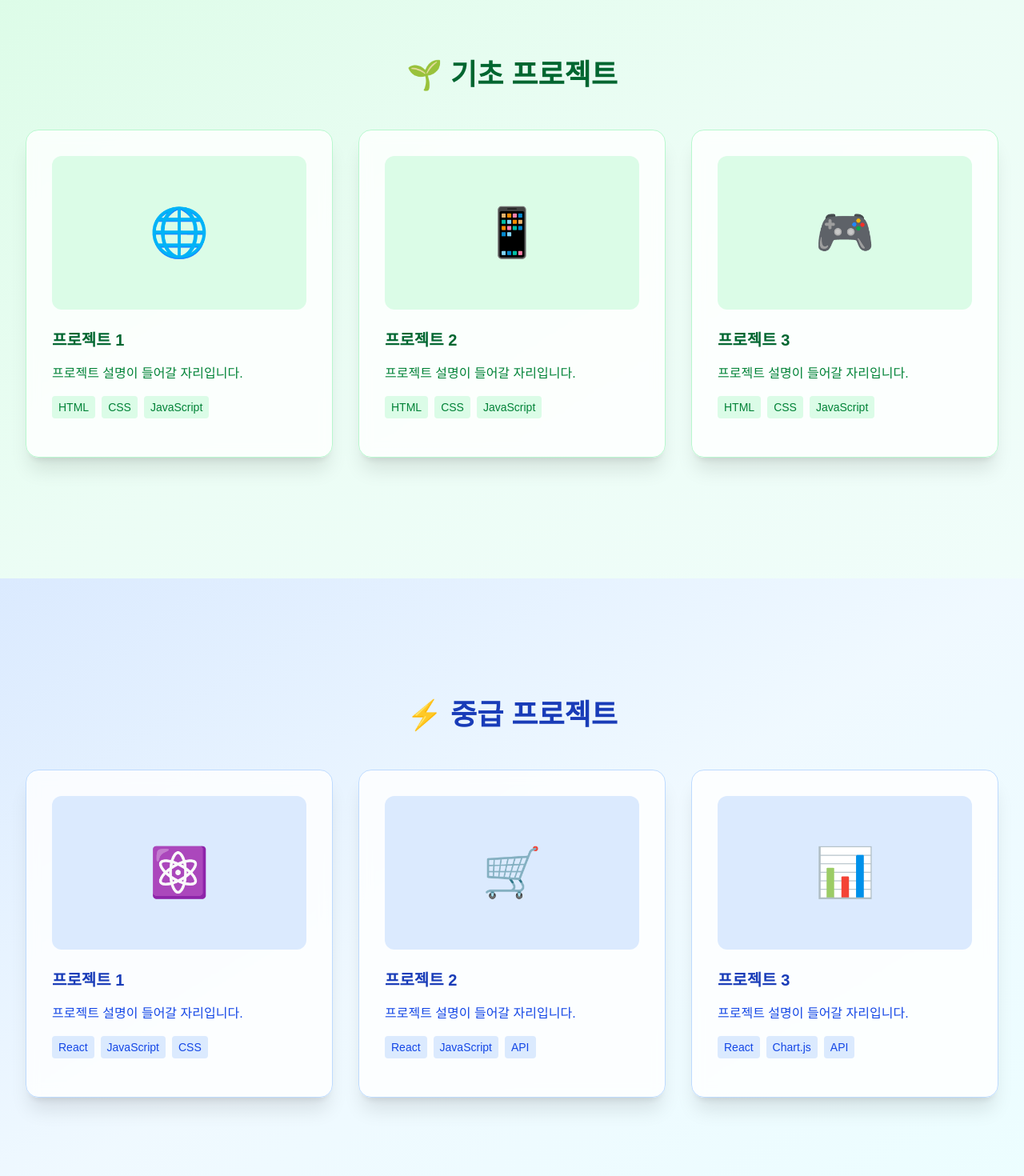
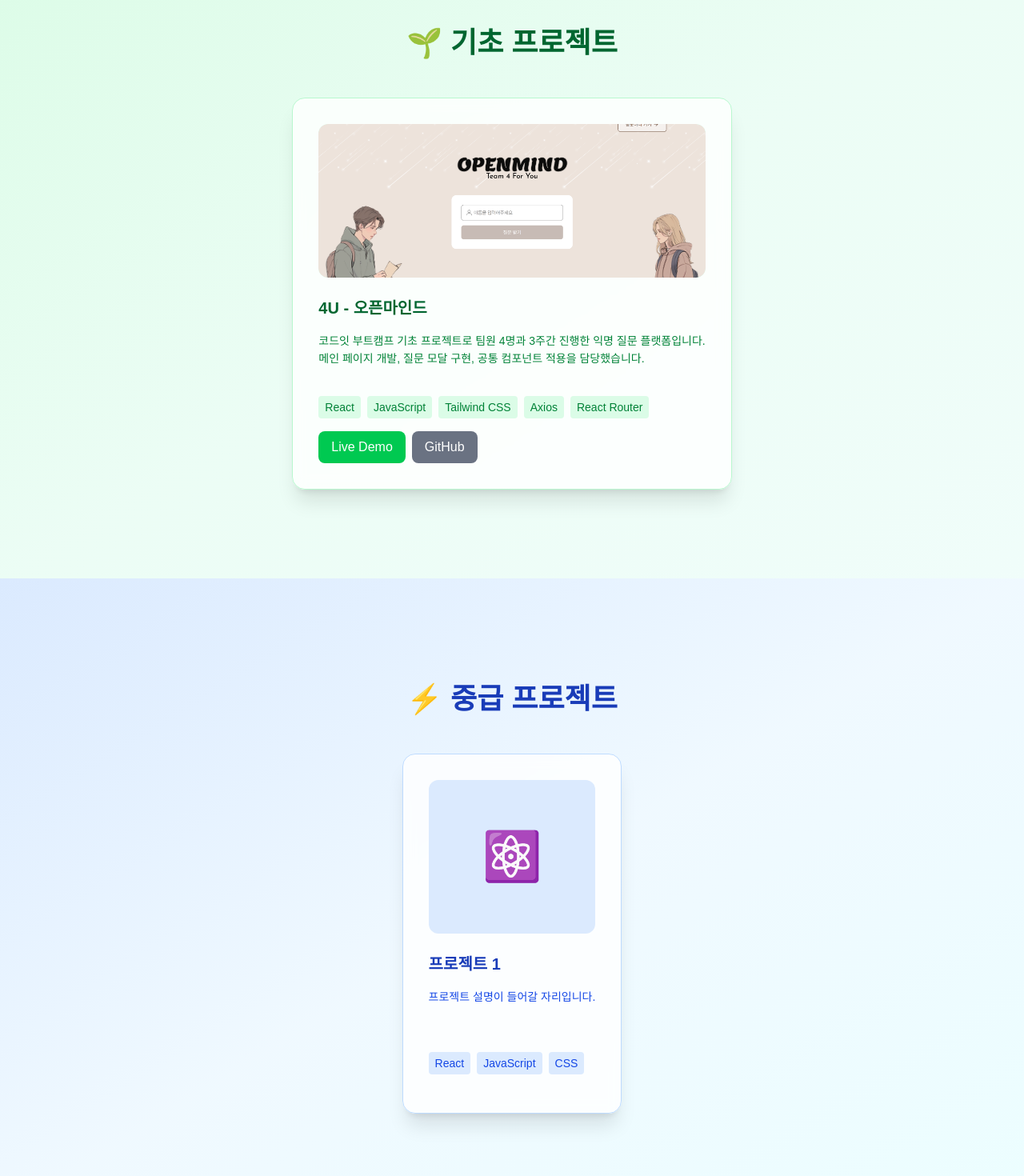
Before and after one commit to yuwonkyu/portfolio, a React (Vite) app: page / in a window 1280 px wide. Shown: the part 920-2390 px from the top of the page at 80% size. Built offline with nearby package versions, Linux system fonts and the light colour scheme; a web font is replaced by a local one.

Commit message:
feat: 프로젝트 카드에 이미지 및 SEO 관련 속성 추가, 프로젝트 데이터 업데이트

```diff
--- a/src/components/ProjectCard.tsx
+++ b/src/components/ProjectCard.tsx
@@ -3,6 +3,8 @@ export interface ProjectData {
   title: string;
   description: string;
   icon: string;
+  imageUrl?: string; // 프로젝트 이미지 URL 추가
+  imageAlt?: string; // SEO를 위한 이미지 alt 텍스트
   technologies: string[];
   liveUrl?: string;
   githubUrl?: string;
@@ -23,21 +25,55 @@ interface ProjectCardProps {
 }
 
 const ProjectCard = ({ project, colorScheme }: ProjectCardProps) => {
+  const handleImageError = (e: React.SyntheticEvent<HTMLImageElement>) => {
+    e.currentTarget.style.display = "none";
+    const parent = e.currentTarget.parentElement;
+    if (parent) {
+      const iconSpan = parent.querySelector(".fallback-icon") as HTMLElement;
+      if (iconSpan) {
+        iconSpan.style.display = "block";
+      }
+    }
+  };
+
   return (
     <div
       className={`bg-white/80 backdrop-blur-sm rounded-2xl p-8 shadow-xl border ${colorScheme.border} hover:shadow-2xl transition-all duration-300 hover:scale-105`}
     >
       <div
-        className={`h-48 ${colorScheme.bg} rounded-xl mb-6 flex items-center justify-center`}
+        className={`h-48 ${colorScheme.bg} rounded-xl mb-6 flex items-center justify-center overflow-hidden relative`}
       >
-        <span className="text-6xl">{project.icon}</span>
+        {project.imageUrl ? (
+          <>
+            <img
+              src={project.imageUrl}
+              alt={project.imageAlt || `${project.title} 프로젝트 스크린샷`}
+              className="w-full h-full object-cover rounded-xl"
+              onError={handleImageError}
+            />
+            <span className="fallback-icon text-6xl absolute hidden">
+              {project.icon}
+            </span>
+          </>
+        ) : (
+          <span className="text-6xl">{project.icon}</span>
+        )}
       </div>
 
       <h3 className={`text-xl font-bold ${colorScheme.titleColor} mb-4`}>
         {project.title}
       </h3>
 
-      <p className={`${colorScheme.descColor} mb-4`}>{project.description}</p>
+      <p
+        className={`${colorScheme.descColor} mb-4 text-sm leading-relaxed min-h-[4rem]`}
+      >
+        {project.description.split("\n").map((line, index) => (
+          <span key={index}>
+            {line}
+            {index < project.description.split("\n").length - 1 && <br />}
+          </span>
+        ))}
+      </p>
 
       <div className="flex flex-wrap gap-2 mb-4">
         {project.technologies.map((tech, index) => (
@@ -54,7 +90,7 @@ const ProjectCard = ({ project, colorScheme }: ProjectCardProps) => {
         {project.liveUrl && (
           <button
             onClick={() => window.open(project.liveUrl, "_blank")}
-            className={`${colorScheme.buttonBg} text-white px-4 py-2 rounded-lg ${colorScheme.buttonHover} transition-colors`}
+            className={`${colorScheme.buttonBg} text-white px-4 py-2 rounded-lg ${colorScheme.buttonHover} transition-colors cursor-pointer`}
           >
             Live Demo
           </button>
@@ -62,7 +98,7 @@ const ProjectCard = ({ project, colorScheme }: ProjectCardProps) => {
         {project.githubUrl && (
           <button
             onClick={() => window.open(project.githubUrl, "_blank")}
-            className="bg-gray-500 text-white px-4 py-2 rounded-lg hover:bg-gray-600 transition-colors"
+            className="bg-gray-500 text-white px-4 py-2 rounded-lg hover:bg-gray-600 transition-colors cursor-pointer"
           >
             GitHub
           </button>
--- a/src/components/ProjectSection.tsx
+++ b/src/components/ProjectSection.tsx
@@ -33,7 +33,7 @@ const ProjectSection = ({
           {title}
         </h2>
 
-        <div className="grid grid-cols-1 lg:grid-cols-3 gap-8">
+        <div className="flex flex-wrap justify-center gap-8">
           {projects.map((project) => (
             <ProjectCard
               key={project.id}
--- a/src/data/projectsData.ts
+++ b/src/data/projectsData.ts
@@ -2,31 +2,23 @@ import { ProjectData } from "../components/ProjectCard";
 
 export const basicProjects: ProjectData[] = [
   {
-    id: "basic-1",
-    title: "프로젝트 1",
-    description: "프로젝트 설명이 들어갈 자리입니다.",
-    icon: "🌐",
-    technologies: ["HTML", "CSS", "JavaScript"],
-    liveUrl: "",
-    githubUrl: "",
-  },
-  {
-    id: "basic-2",
-    title: "프로젝트 2",
-    description: "프로젝트 설명이 들어갈 자리입니다.",
-    icon: "📱",
-    technologies: ["HTML", "CSS", "JavaScript"],
-    liveUrl: "",
-    githubUrl: "",
-  },
-  {
-    id: "basic-3",
-    title: "프로젝트 3",
-    description: "프로젝트 설명이 들어갈 자리입니다.",
-    icon: "🎮",
-    technologies: ["HTML", "CSS", "JavaScript"],
-    liveUrl: "",
-    githubUrl: "",
+    id: "4u-openmind",
+    title: "4U - 오픈마인드",
+    description:
+      "코드잇 부트캠프 기초 프로젝트로 팀원 4명과 3주간 진행한 익명 질문 플랫폼입니다.\n메인 페이지 개발, 질문 모달 구현, 공통 컴포넌트 적용을 담당했습니다.",
+    icon: "💭",
+    imageUrl: "/project1.png", // 실제 이미지 경로
+    imageAlt:
+      "4U 오픈마인드 프로젝트 - 익명 질문 플랫폼의 메인 페이지와 질문 모달 화면을 보여주는 웹사이트 스크린샷",
+    technologies: [
+      "React",
+      "JavaScript",
+      "Tailwind CSS",
+      "Axios",
+      "React Router",
+    ],
+    liveUrl: "https://4-u-tau.vercel.app/",
+    githubUrl: "https://github.com/codeit-FE15-4U/4U",
   },
 ];
 
@@ -40,24 +32,6 @@ export const intermediateProjects: ProjectData[] = [
     liveUrl: "",
     githubUrl: "",
   },
-  {
-    id: "intermediate-2",
-    title: "프로젝트 2",
-    description: "프로젝트 설명이 들어갈 자리입니다.",
-    icon: "🛒",
-    technologies: ["React", "JavaScript", "API"],
-    liveUrl: "",
-    githubUrl: "",
-  },
-  {
-    id: "intermediate-3",
-    title: "프로젝트 3",
-    description: "프로젝트 설명이 들어갈 자리입니다.",
-    icon: "📊",
-    technologies: ["React", "Chart.js", "API"],
-    liveUrl: "",
-    githubUrl: "",
-  },
 ];
 
 export const advancedProjects: ProjectData[] = [
@@ -67,24 +41,6 @@ export const advancedProjects: ProjectData[] = [
     description: "프로젝트 설명이 들어갈 자리입니다.",
     icon: "🌐",
     technologies: ["React", "TypeScript", "Node.js"],
-    liveUrl: "",
-    githubUrl: "",
-  },
-  {
-    id: "advanced-2",
-    title: "프로젝트 2",
-    description: "프로젝트 설명이 들어갈 자리입니다.",
-    icon: "💬",
-    technologies: ["React", "TypeScript", "Socket.io"],
-    liveUrl: "",
-    githubUrl: "",
-  },
-  {
-    id: "advanced-3",
-    title: "프로젝트 3",
-    description: "프로젝트 설명이 들어갈 자리입니다.",
-    icon: "🎯",
-    technologies: ["React", "TypeScript", "MongoDB"],
     liveUrl: "",
     githubUrl: "",
   },
```
Also changed, not shown: public/me.jpg (added), public/project1.png (added).
